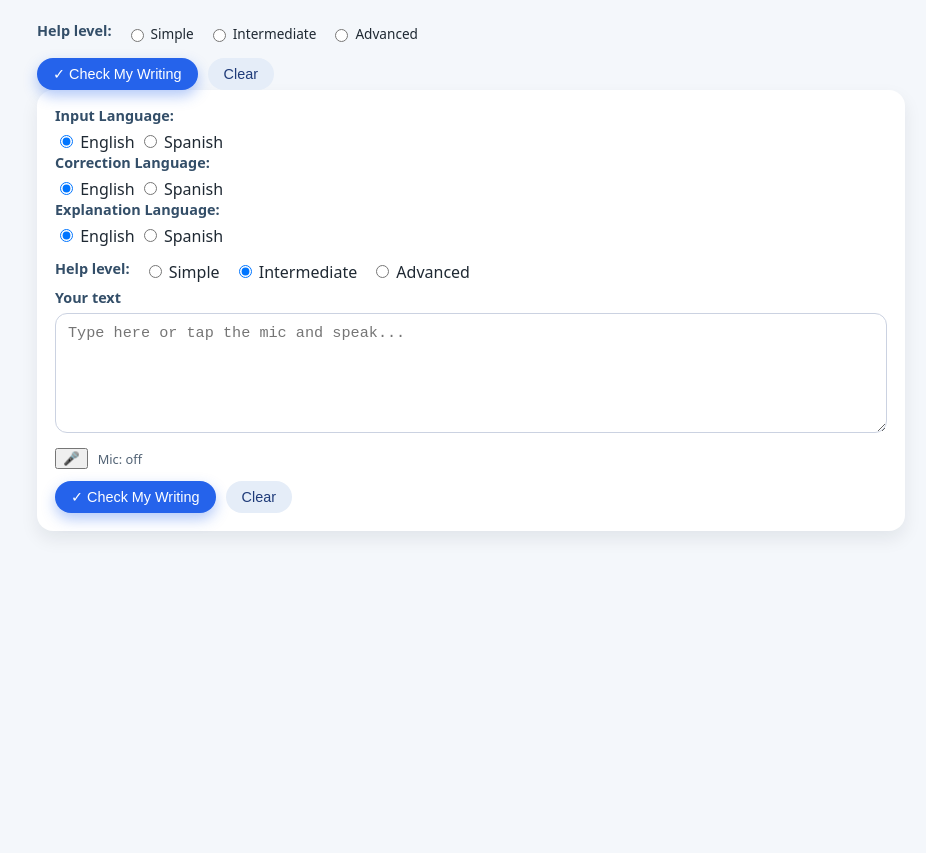
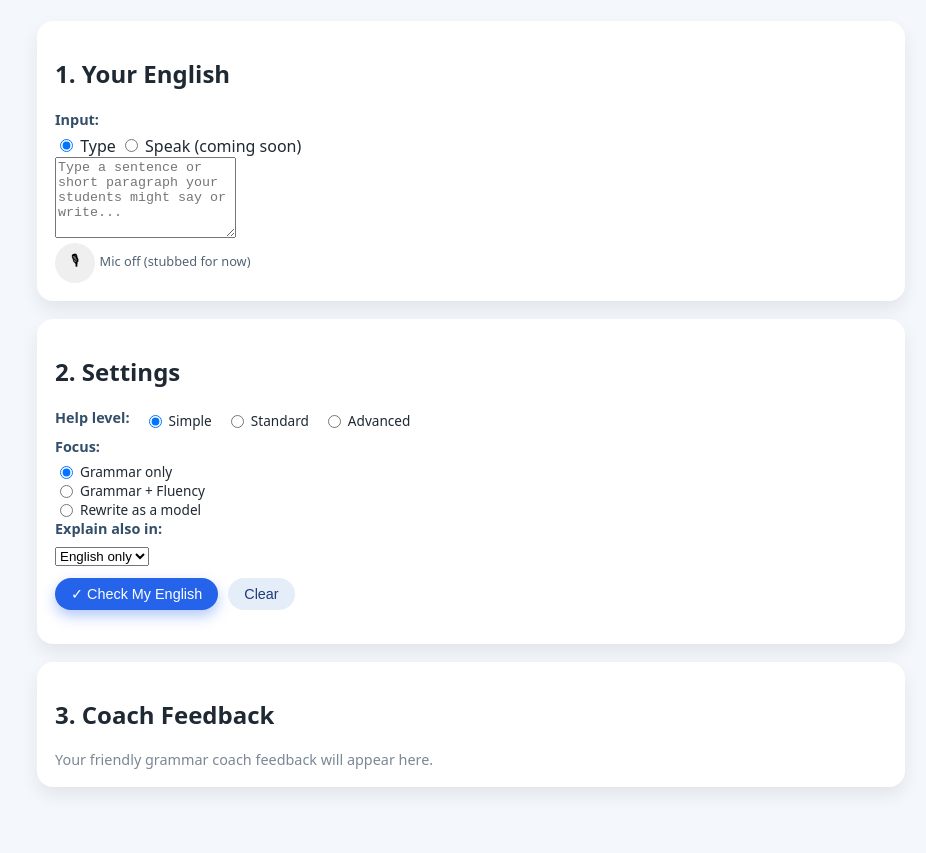
Before and after one commit to RJC888/GrammarESL, a website: page index.html in a window 1280 px wide. Shown: the part 90-943 px from the top of the page, without its empty margins (169-1095 px from the left). Before the commit the page ends 800 px from the top, so only its background shows below. Drawn offline with Linux system fonts and the light colour scheme.

Commit message:
Update index.html

```diff
--- a/index.html
+++ b/index.html
@@ -2,103 +2,131 @@
 <html lang="en">
 <head>
   <meta charset="UTF-8" />
-  <title>ESL Grammar & Speaking Coach</title>
-  <meta name="viewport" content="width=device-width, initial-scale=1.0" />
+  <title>Grammar Coach</title>
+  <meta name="viewport" content="width=device-width, initial-scale=1" />
+  <!-- Keep or update this link to your existing CSS -->
   <link rel="stylesheet" href="styles.css" />
 </head>
-
 <body>
   <div class="app-shell">
-    <header class="app-header">
-      <h1>ESL Grammar & Speaking Coach</h1>
-      <p class="subtitle">
-        Speak or type your English. Choose your help level. Get friendly feedback.
-      </p>
-    </header>
+  <header class="app-header">
+  <h1>Grammar Coach</h1>
+  <p class="subtitle">Fix Grammar Mistakes Easily</p>
+</header>
 
     <main class="app-main">
+      <!-- 1. INPUT AREA -------------------------------------------------->
+      <section class="card">
+        <h2>1. Your English</h2>
 
-        <!-- Tier selection -->
+        <div class="input-mode-row">
+          <span class="field-label">Input:</span>
+          <label class="mode-option">
+            <input type="radio" name="inputMode" value="text" checked />
+            Type
+          </label>
+          <label class="mode-option">
+            <input type="radio" name="inputMode" value="speech" />
+            Speak (coming soon)
+          </label>
+        </div>
+
+        <textarea
+          id="inputText"
+          rows="5"
+          placeholder="Type a sentence or short paragraph your students might say or write..."
+        ></textarea>
+
+        <div class="mic-row">
+          <button id="micBtn" class="btn icon-btn" type="button">
+            🎙
+          </button>
+          <span id="micStatus" class="status-label">Mic off (stubbed for now)</span>
+        </div>
+      </section>
+
+      <!-- 2. SETTINGS ---------------------------------------------------->
+      <section class="card">
+        <h2>2. Settings</h2>
+
+        <!-- Help level (tier) -->
         <div class="tier-row">
           <span class="field-label">Help level:</span>
+
           <label class="tier-option">
-            <input type="radio" name="tier" value="simple" />
+            <input type="radio" name="tier" value="simple" checked />
             Simple
           </label>
+
           <label class="tier-option">
-            <input type="radio" name="tier" value="intermediate" checked />
-            Intermediate
+            <input type="radio" name="tier" value="standard" />
+            Standard
           </label>
+
           <label class="tier-option">
             <input type="radio" name="tier" value="advanced" />
             Advanced
           </label>
         </div>
 
+        <!-- Focus of feedback -->
+        <div class="focus-row">
+          <span class="field-label">Focus:</span>
+
+          <label class="tier-option">
+            <input type="radio" name="focus" value="grammar" checked />
+            Grammar only
+          </label>
+
+          <label class="tier-option">
+            <input type="radio" name="focus" value="grammar_fluency" />
+            Grammar + Fluency
+          </label>
+
+          <label class="tier-option">
+            <input type="radio" name="focus" value="rewrite" />
+            Rewrite as a model
+          </label>
+        </div>
+
+        <!-- Native language for explanations -->
+        <div class="lang-row">
+          <span class="field-label">Explain also in:</span>
+          <select id="nativeLanguage">
+            <option value="English" selected>English only</option>
+            <option value="Spanish">Spanish</option>
+             <option value="Catalan">Catalan</option>
+            <option value="Portuguese">Portuguese</option>
+            <option value="Chinese">Chinese</option>
+            <option value="French">French</option>
+          </select>
+        </div>
+
+        <!-- Actions -->
         <div class="actions">
-          <button id="checkBtn" class="btn primary-btn">
-            ✓ Check My Writing
+          <button id="checkBtn" class="btn primary-btn" type="button">
+            ✓ Check My English
           </button>
-          <button id="clearBtn" class="btn secondary-btn">
+          <button id="clearBtn" class="btn secondary-btn" type="button">
             Clear
           </button>
         </div>
+
+        <p id="statusMessage" class="status-message"></p>
       </section>
 
-      <!-- Results Area -->
-     <section class="card">
-
-  <!-- INPUT LANGUAGE -->
-  <div class="lang-row">
-    <span class="field-label">Input Language:</span>
-    <label><input type="radio" name="inputLang" value="en" checked /> English</label>
-    <label><input type="radio" name="inputLang" value="es" /> Spanish</label>
+      <!-- 3. RESULTS ----------------------------------------------------->
+      <section class="card">
+        <h2>3. Coach Feedback</h2>
+        <div id="results" class="results-box">
+          <p class="placeholder">
+            Your friendly grammar coach feedback will appear here.
+          </p>
+        </div>
+      </section>
+    </main>
   </div>
 
-  <!-- CORRECTION LANGUAGE -->
-  <div class="lang-row">
-    <span class="field-label">Correction Language:</span>
-    <label><input type="radio" name="corrLang" value="en" checked /> English</label>
-    <label><input type="radio" name="corrLang" value="es" /> Spanish</label>
-  </div>
-
-  <!-- EXPLANATION LANGUAGE -->
-  <div class="lang-row">
-    <span class="field-label">Explanation Language:</span>
-    <label><input type="radio" name="exLang" value="en" checked /> English</label>
-    <label><input type="radio" name="exLang" value="es" /> Spanish</label>
-  </div>
-
-  <!-- HELP LEVEL -->
-  <div class="tier-row">
-    <span class="field-label">Help level:</span>
-    <label><input type="radio" name="tier" value="simple" /> Simple</label>
-    <label><input type="radio" name="tier" value="intermediate" checked /> Intermediate</label>
-    <label><input type="radio" name="tier" value="advanced" /> Advanced</label>
-  </div>
-
-  <!-- TEXT INPUT -->
-  <label for="inputText" class="field-label">Your text</label>
-  <textarea id="inputText" class="text-input" rows="5"
-    placeholder="Type here or tap the mic and speak..."></textarea>
-
-  <!-- BIG MIC BUTTON -->
-  <div class="toolbar">
-    <button id="micBtn" class="mic-circle">
-      🎤
-    </button>
-    <span id="micStatus" class="status-label">Mic: off</span>
-  </div>
-
-  <!-- ACTION BUTTONS -->
-  <div class="actions">
-    <button id="checkBtn" class="btn primary-btn">✓ Check My Writing</button>
-    <button id="clearBtn" class="btn secondary-btn">Clear</button>
-  </div>
-
-</section>
-
-  <!-- Main App Logic -->
   <script src="app.js"></script>
 </body>
 </html>
```
